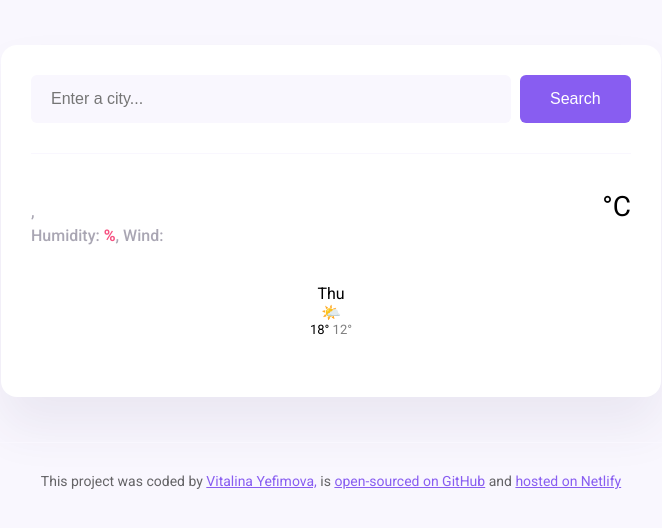
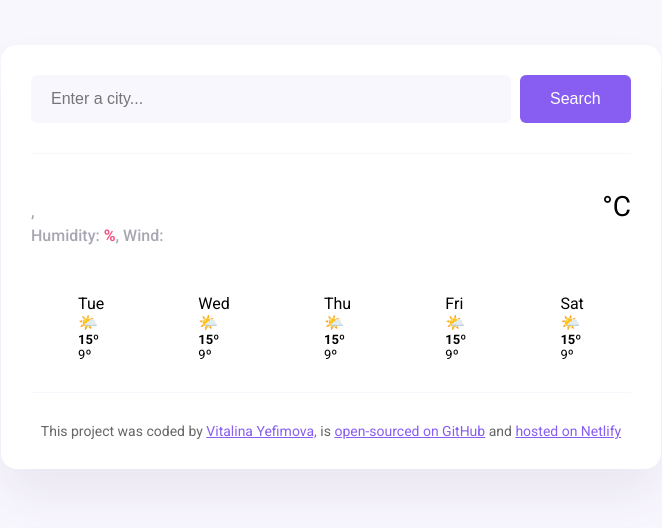
Before and after one commit to Vitalina-13/forecast, a plain HTML site: page index.html in a window 1280 px wide. Shown: the whole page, without its empty margins (309-971 px from the left). Drawn offline with nearby package versions, Linux system fonts and the light colour scheme; no server answers.

Commit message:
Inject the forecast HTML from JS

```diff
--- a/index.html
+++ b/index.html
@@ -47,21 +47,10 @@
             ></div>
             <div class="weather-app-unit">°C</div>
           </div>
-          </div>
-          <div class="weather-forecast">
-            <div class="row">
-              <div class="col-2">
-                <div class="weather-forecast-date">Thu</div>
-                🌤️
-                <div class="weather-forecast-temperatures">
-                  <span class="weather-forecast-temperature-max">18°</span>
-                  <span class="weather-forecast-temperature-min">12°</span>
-                </div>
-              </div>
-                </div>
-              </div>
-              </div>
+        </div>
+        <div class="weather-forecast" id="weather-forecast"></div>
       </main>
+
       <footer>
         This project was coded by
         <a href="https://github.com/Vitalina-13" target="_blank">
--- a/src/index.js
+++ b/src/index.js
@@ -57,4 +57,28 @@ function handleSearchSubmit(event) {
 let searchFormElement = document.querySelector("#search-form");
 searchFormElement.addEventListener("submit", handleSearchSubmit);
 
+function displayForecast() {
+  let days = ["Tue", "Wed", "Thu", "Fri", "Sat"];
+  let forecastHtml = "";
+
+  days.forEach(function (day) {
+    forecastHtml =
+      forecastHtml +
+      `
+      <div class="weather-forecast-day">
+        <div class="weather-forecast-date">${day}</div>
+        <div class="weather-forecast-icon">🌤️</div>
+        <div class="weather-forecast-temperatures">
+          <div class="weather-forecast-temperature">
+            <strong>15º</strong>
+          </div>
+          <div class="weather-forecast-temperature">9º</div>
+        </div>
+      </div>
+    `;
+  });
+  let forecastElement = document.querySelector("#weather-forecast");
+  forecastElement.innerHTML = forecastHtml;
+}
 searchCity("Calgary");
+displayForecast();
--- a/src/style.css
+++ b/src/style.css
@@ -87,9 +87,9 @@ main {
 }
 
 .weather-forecast {
-  margin-top: 20px;
-  text-align: center;
-  color: #000;
+  display: flex;
+  margin-top: 30px;
+  justify-content: space-around;
 }
 
 .weatehr-forecast-date {
```
